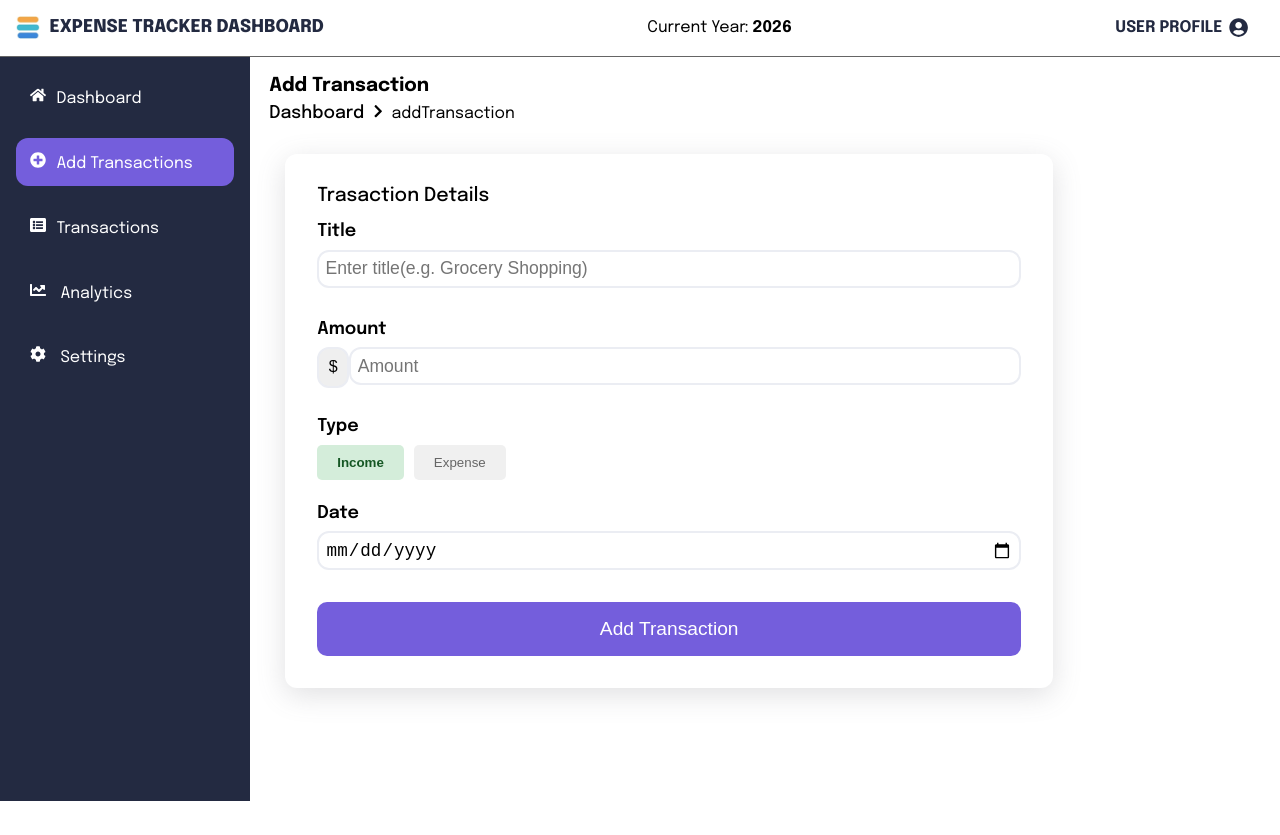
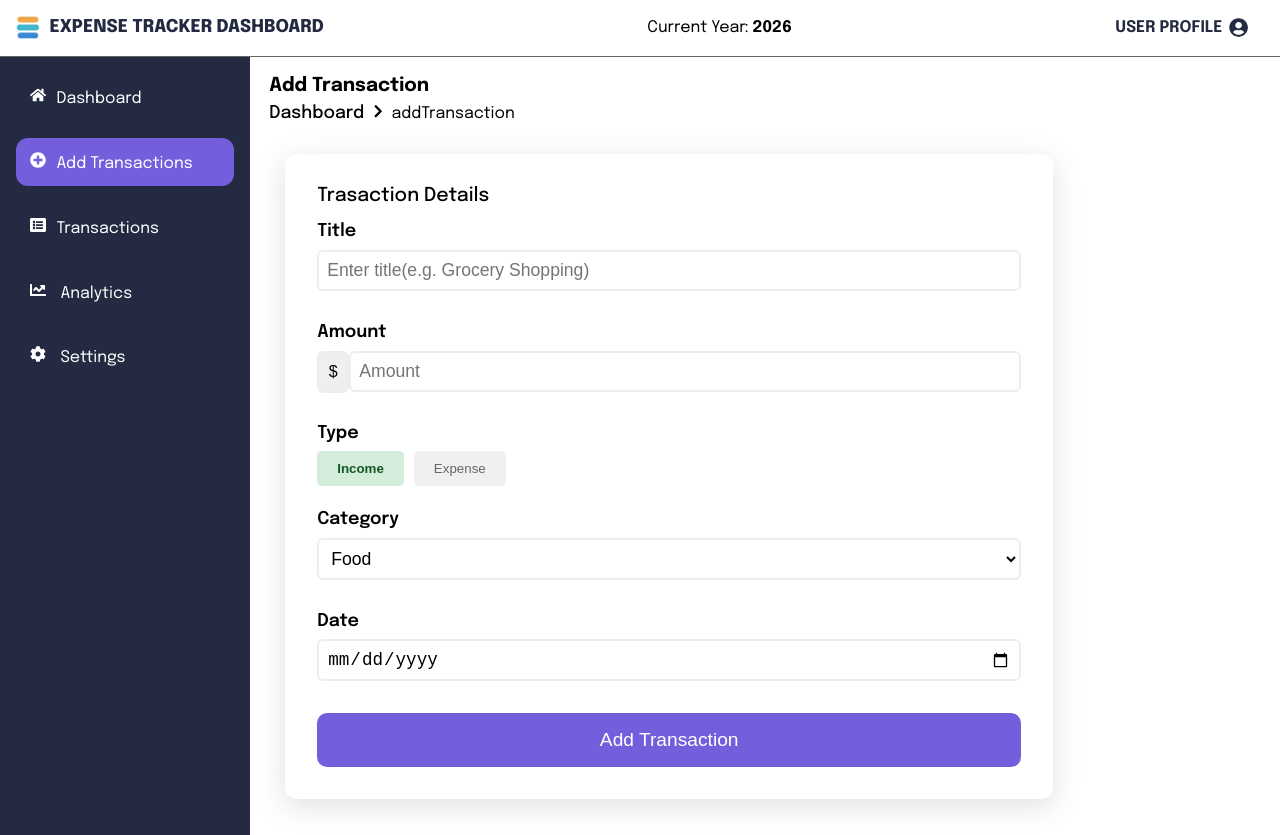
Before and after one commit to faizullahhussain/expense-tracker, a React (Vite) app: page /expense-tracker/addTransaction in a window 1280 px wide. Before the commit the page ends 801 px from the top, so only its background shows below. Built offline with nearby package versions, Linux system fonts and the light colour scheme.

Commit message:
feat: add category dropdown and selection to transactions

```diff
--- a/src/App.jsx
+++ b/src/App.jsx
@@ -7,38 +7,37 @@ import TransactionsDetails from "./pages/TransactionsDetails";
 import Dashboard from "./pages/Dashboard";
 
 function App() {
-  const navigate = useNavigate();
-
-  const [transactions, setTransactions] = useState(() => {
-    const saved = localStorage.getItem("transactions");
-    const initialValue = saved ? JSON.parse(saved) : [];
-
-    if (initialValue.length === 0) {
-      return [
+  const defaultTransactions = [
     {
-          id: Date.now() + 1,
+      id: 1,
       title: "Freelance Project",
       type: "income",
       amount: 2500,
+      category: "Others",
       date: "2026-04-15",
     },
     {
-          id: Date.now() + 2,
-          title: "Monthly Rent",
+      id: 2,
+      title: "Electricity Bill",
       type: "expense",
       amount: 1200,
+      category: "Bills",
       date: "2026-04-01",
     },
     {
-          id: Date.now() + 3,
+      id: 3,
       title: "Grocery Shopping",
       type: "expense",
       amount: 150,
+      category: "Shopping",
       date: "2026-04-18",
     },
   ];
-    }
 
+  const navigate = useNavigate();
+  const [transactions, setTransactions] = useState(() => {
+    const saved = localStorage.getItem("transactions");
+    const initialValue = saved ? JSON.parse(saved) : defaultTransactions;
     return initialValue;
   });
 
--- a/src/components/transactions/TransactionForm/TransactionForm.jsx
+++ b/src/components/transactions/TransactionForm/TransactionForm.jsx
@@ -11,6 +11,9 @@ export default function TransactionForm({
   setType,
   date,
   setDate,
+  categories,
+  selectedCategory,
+  setSelectedCategory,
 }) {
   return (
     <div>
@@ -75,6 +78,19 @@ export default function TransactionForm({
             </button>
           </div>
         </div>
+
+        <label htmlFor="category">Category</label>
+        <select
+          name="category"
+          id="category"
+          value={selectedCategory}
+          onChange={e => setSelectedCategory(e.target.value)}
+        >
+          {categories.map((option, index) => (
+            <option key={index}>{option}</option>
+          ))}
+        </select>
+
         <label htmlFor="date">Date</label>
         <input
           id="date"
--- a/src/components/transactions/TransactionForm/TransactionForm.scss
+++ b/src/components/transactions/TransactionForm/TransactionForm.scss
@@ -9,13 +9,14 @@
     margin-bottom: 0.6rem;
     margin-top: 1rem;
   }
-  .input {
+  .input,
+  select {
     width: 100%;
     max-width: 100%;
-    padding: 0.4rem;
+    padding: 0.5rem;
     background-color: transparent;
     border: 2px solid #ebedf3;
-    border-radius: 12px;
+    border-radius: 6px;
     margin-bottom: 1rem;
     outline: none;
     font-size: 1.1rem;
@@ -31,7 +32,7 @@
       font-size: 1rem;
       margin-top: -14px;
       border: 2px solid #ebedf3;
-      border-radius: 12px;
+      border-radius: 6px;
     }
   }
 
--- a/src/components/transactions/TransactionList/TransactionList.jsx
+++ b/src/components/transactions/TransactionList/TransactionList.jsx
@@ -28,6 +28,7 @@ export default function TransactionList({ transactions, handleDelete }) {
         <thead>
           <tr>
             <th>Title</th>
+            <th>Category</th>
             <th>Type</th>
             <th>Amount</th>
             <th>Date</th>
@@ -40,6 +41,7 @@ export default function TransactionList({ transactions, handleDelete }) {
             filteredTransactions.map(data => (
               <tr key={data.id}>
                 <td>{data.title}</td>
+                <td>{data.category}</td>
                 <td>
                   <span className={`type-badge ${data.type}`}>{data.type}</span>
                 </td>
--- a/src/pages/AddTransaction.jsx
+++ b/src/pages/AddTransaction.jsx
@@ -7,6 +7,16 @@ export default function AddTransaction({ addTransaction }) {
   const [amount, setAmount] = useState("");
   const [type, setType] = useState("income");
   const [date, setDate] = useState("");
+  const categories = [
+    "Food",
+    "Shopping",
+    "Bills",
+    "Entertaintment",
+    "Transport",
+    "Education",
+    "Others",
+  ];
+  const [selectedCategory, setSelectedCategory] = useState(categories[0]);
 
   const handleSubmit = e => {
     e.preventDefault();
@@ -18,6 +28,7 @@ export default function AddTransaction({ addTransaction }) {
       title,
       amount: Number(amount),
       type,
+      category: selectedCategory,
       date: date,
     };
 
@@ -43,6 +54,9 @@ export default function AddTransaction({ addTransaction }) {
           handleSubmit={handleSubmit}
           date={date}
           setDate={setDate}
+          categories={categories}
+          selectedCategory={selectedCategory}
+          setSelectedCategory={setSelectedCategory}
         />
       </div>
     </section>
```
Lines whose indentation alone changed are shown as unchanged.
